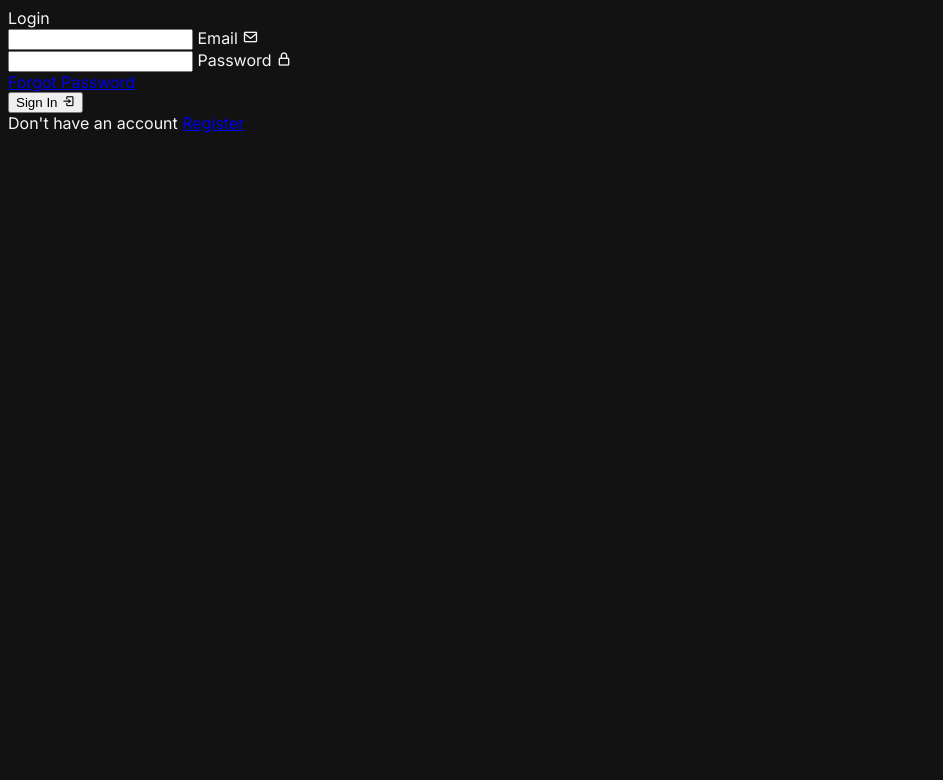
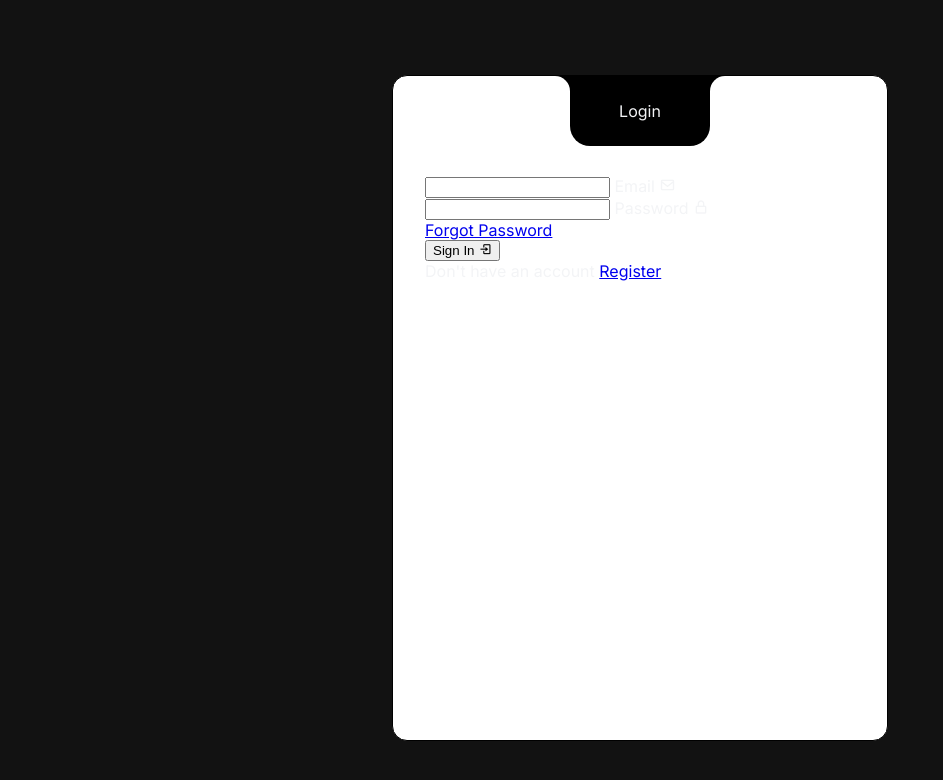
Before and after one commit to syedomar93859/StudyMind, a plain HTML site: page frontend/login.html in a window 1280 px wide. Shown: the whole page, without its empty margins (0-943 px from the left). Drawn offline with nearby package versions, Linux system fonts and the light colour scheme.

Commit message:
designing and styling the login page

```diff
--- a/frontend/login.html
+++ b/frontend/login.html
@@ -14,15 +14,16 @@
 
     <link rel="icon" type="image/x-icon" href="images/favicon.ico">
     <link rel="stylesheet" href="styles.css">
-    <script src= "js/main.js" defer ></script>
+    <script src= "js/login.js" defer ></script>
 </head>
-<body>
+<body class="login-page">
     <div class = "wrapper">
         <div class="form-header">
             <div class="titles">
                 <div class="title-login">
                     Login
                 </div>
+            </div>
             </div>
             <form action="#" class="login-form" autocomplete="off">
                 <div class = "input-box">
@@ -48,7 +49,6 @@
                 <div class="switch-form"></div>
                 <span>Don't have an account <a href="#">Register</a></span>
             </form>
-        </div>
     </div>
 </body>
 </html>
--- a/frontend/styles.css
+++ b/frontend/styles.css
@@ -286,3 +286,62 @@ h1 {
 .full-dialog{
   background-color: #84B5C5;
 }
+
+.login-page{
+  display: flex;
+  justify-content: center;
+  align-items: center;
+  height: 100vh;
+}
+
+
+.wrapper{
+  position: relative;
+  width: 430px;
+  height: 500px;
+  background-color: white;
+  border: 1px solid black;
+  border-radius: 15px;
+  padding: 100px 32px 64px;
+  box-shadow: 0 8px 15px var(--shadow-color);
+  transition: var(--transition-3s);
+}
+
+.form-header{
+    position: absolute;
+    top: 0;
+    left: 50%;
+    transform: translateX(-50%);
+
+    width: 140px;
+    height: 70px;
+
+    background: black;
+    border-radius: 0 0 20px 20px;
+
+    display: flex;
+    justify-content: center;
+    align-items: center;
+}
+
+.form-header::before,
+.form-header::after{
+    content: "";
+    position: absolute;
+    top: 0;
+    width: 30px;
+    height: 30px;
+    background: white;
+}
+
+.form-header::before{
+    left: -30px;
+    border-top-right-radius: 50%;
+    box-shadow: 15px 0 0 black;
+}
+
+.form-header::after{
+    right: -30px;
+    border-top-left-radius: 50%;
+    box-shadow: -15px 0 0 black;
+}
```
Also changed, not shown: frontend/js/login.js (added).
